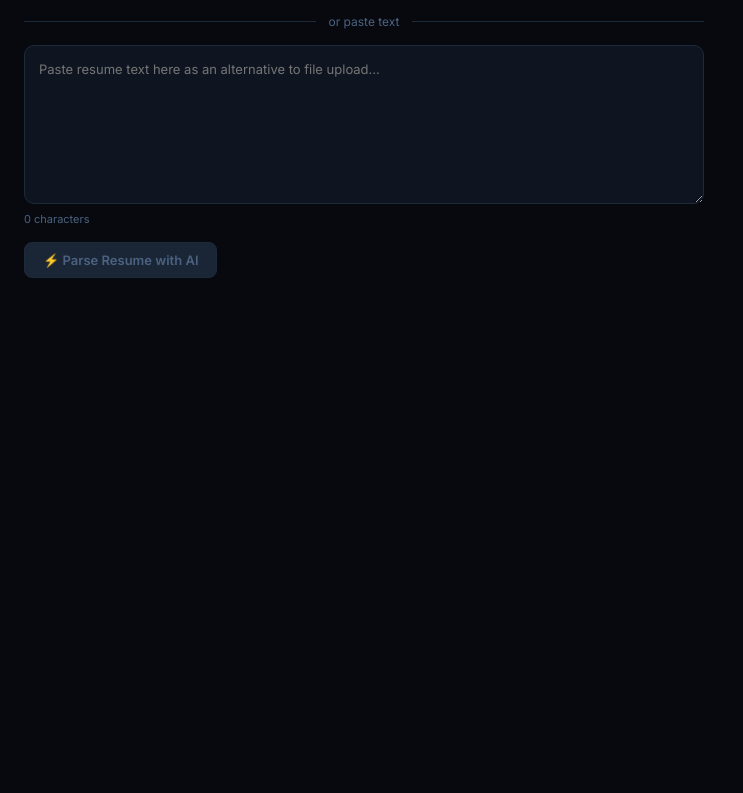
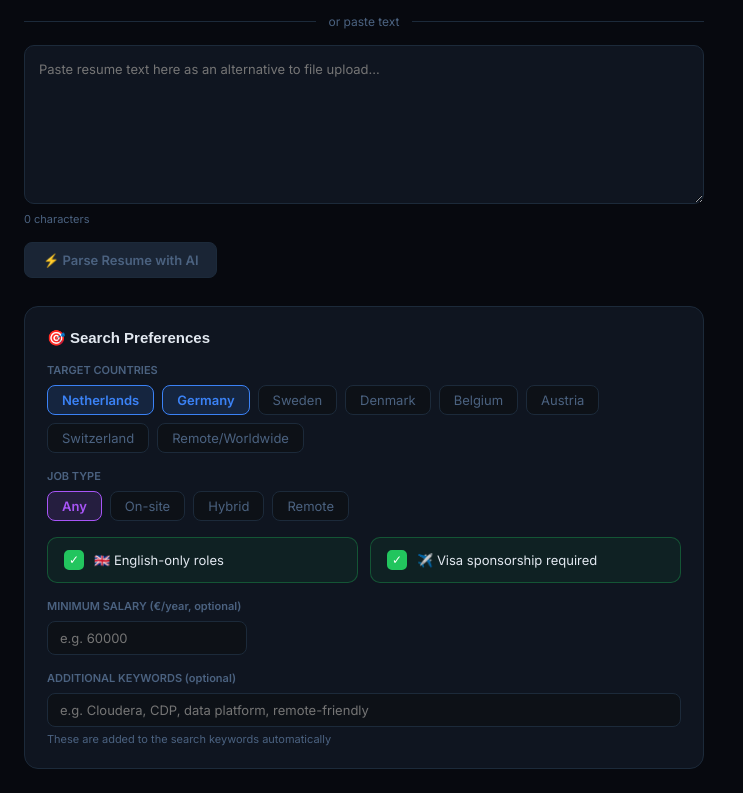
Before and after one commit to Nicky1411/jobagent-frontend-React-web-app-, a React (Create React App) app: page / in a window 1280 px wide. Shown: the part 359-1152 px from the top of the page, without its empty margins (0-743 px from the left). Before the commit the page ends 800 px from the top, so only its background shows below. Built offline with nearby package versions, Linux system fonts and the light colour scheme.

Commit message:
Implement user preferences for job search
Added user preferences state for job search customization.

```diff
--- a/src/App.js
+++ b/src/App.js
@@ -118,6 +118,15 @@ export default function App() {
   const [parsing, setParsing] = useState(false);
   const [parseError, setParseError] = useState("");
   const [resumeFile, setResumeFile] = useState(null);
+  const [prefs, setPrefs] = useState({
+    countries: ["Netherlands", "Germany"],
+    jobType: "any",
+    salaryMin: "",
+    englishOnly: true,
+    visaSponsorship: true,
+    customKeywords: "",
+    sources: ["arbeitnow", "remotive", "weworkremotely", "themuse", "adzuna"],
+  });
 
   // Jobs
   const [jobs, setJobs] = useState(DEMO_JOBS);
@@ -207,7 +216,14 @@ export default function App() {
       const r = await fetch(`${BACKEND_URL}/search`, {
         method: "POST",
         headers: { "Content-Type": "application/json" },
-        body: JSON.stringify({ keywords: searchKeywords, profile: parsedProfile || {}, sources: ["arbeitnow","remotive","weworkremotely","themuse","stepstone","bundesagentur","adzuna"], adzuna_app_id: "e54fec0b", adzuna_app_key: "3b1268098a6185accb5ac6e4d663c02d" }),
+        body: JSON.stringify({
+              keywords: searchKeywords + (prefs.customKeywords ? " " + prefs.customKeywords : ""),
+              profile: parsedProfile || {},
+              preferences: prefs,
+              sources: prefs.sources,
+              adzuna_app_id: "e54fec0b",
+              adzuna_app_key: "3b1268098a6185accb5ac6e4d663c02d"
+            }),
         signal: AbortSignal.timeout(5000),
       });
       const d = await r.json();
@@ -554,13 +570,27 @@ Packer.toBuffer(doc).then(buf => {
     addLog(`👤 Profile: ${parsedProfile.name} — ${parsedProfile.title}`);
     addLog("🔍 Searching job boards in parallel...");
     try {
+      // Build keywords from profile + preferences
+      const profileTitle = parsedProfile.title?.toLowerCase() || "";
+      const topSkills = parsedProfile.skills?.slice(0, 3).join(" ").toLowerCase() || "";
+      const customKw = prefs.customKeywords ? " " + prefs.customKeywords : "";
+      const locationKw = prefs.countries.filter(c => c !== "Remote/Worldwide").slice(0, 2).join(" OR ").toLowerCase();
+      const keywords = `${profileTitle} ${topSkills}${customKw} ${locationKw}`.trim();
+
+      addLog(`🔑 Keywords: "${keywords}"`);
+      addLog(`📍 Targets: ${prefs.countries.join(", ")}`);
+      addLog(`${prefs.visaSponsorship ? "✈️ Visa sponsorship required" : "📋 Visa sponsorship optional"}`);
+      addLog(`${prefs.englishOnly ? "🇬🇧 English-only roles" : "🌍 All language roles"}`);
+
       const r = await fetch(`${BACKEND_URL}/agent/run`, {
         method: "POST",
         headers: { "Content-Type": "application/json" },
         body: JSON.stringify({
           profile: parsedProfile,
           state: agentState || {},
-          sources: ["arbeitnow","remotive","weworkremotely","themuse","adzuna"],
+          preferences: prefs,
+          keywords,
+          sources: prefs.sources,
           adzuna_app_id: "e54fec0b",
           adzuna_app_key: "3b1268098a6185accb5ac6e4d663c02d",
         }),
@@ -686,6 +716,73 @@ Packer.toBuffer(doc).then(buf => {
                 <Btn onClick={() => parseProfile()} disabled={parsing || (!resumeFile && (!resumeRaw || resumeRaw.trim().length < 20))} color={C.accent}>
                   {parsing ? <><span className="spin">⟳</span> Parsing with AI…</> : "⚡ Parse Resume with AI"}
                 </Btn>
+
+                {/* Search Preferences */}
+                <div style={{ marginTop: 28, background: C.card, border: `1px solid ${C.border}`, borderRadius: 14, padding: 22 }}>
+                  <div style={{ fontFamily: "Outfit, sans-serif", fontWeight: 700, fontSize: 15, marginBottom: 16 }}>🎯 Search Preferences</div>
+
+                  {/* Target Countries */}
+                  <div style={{ marginBottom: 16 }}>
+                    <div style={{ fontSize: 11, color: C.muted, marginBottom: 8, fontWeight: 600 }}>TARGET COUNTRIES</div>
+                    <div style={{ display: "flex", flexWrap: "wrap", gap: 8 }}>
+                      {["Netherlands", "Germany", "Sweden", "Denmark", "Belgium", "Austria", "Switzerland", "Remote/Worldwide"].map(c => {
+                        const active = prefs.countries.includes(c);
+                        return (
+                          <div key={c} onClick={() => setPrefs(p => ({ ...p, countries: active ? p.countries.filter(x => x !== c) : [...p.countries, c] }))}
+                            style={{ background: active ? C.accent + "25" : C.surface, border: `1px solid ${active ? C.accent : C.border}`, borderRadius: 8, padding: "6px 14px", cursor: "pointer", fontSize: 13, color: active ? C.accent : C.muted, fontWeight: active ? 600 : 400, transition: "all .15s" }}>
+                            {c}
+                          </div>
+                        );
+                      })}
+                    </div>
+                  </div>
+
+                  {/* Job Type */}
+                  <div style={{ marginBottom: 16 }}>
+                    <div style={{ fontSize: 11, color: C.muted, marginBottom: 8, fontWeight: 600 }}>JOB TYPE</div>
+                    <div style={{ display: "flex", gap: 8 }}>
+                      {[["any", "Any"], ["onsite", "On-site"], ["hybrid", "Hybrid"], ["remote", "Remote"]].map(([val, label]) => (
+                        <div key={val} onClick={() => setPrefs(p => ({ ...p, jobType: val }))}
+                          style={{ background: prefs.jobType === val ? C.purple + "25" : C.surface, border: `1px solid ${prefs.jobType === val ? C.purple : C.border}`, borderRadius: 8, padding: "6px 14px", cursor: "pointer", fontSize: 13, color: prefs.jobType === val ? C.purple : C.muted, fontWeight: prefs.jobType === val ? 600 : 400 }}>
+                          {label}
+                        </div>
+                      ))}
+                    </div>
+                  </div>
+
+                  {/* Toggles */}
+                  <div style={{ display: "grid", gridTemplateColumns: "1fr 1fr", gap: 12, marginBottom: 16 }}>
+                    {[
+                      ["englishOnly", "English-only roles", "🇬🇧"],
+                      ["visaSponsorship", "Visa sponsorship required", "✈️"],
+                    ].map(([key, label, icon]) => (
+                      <div key={key} onClick={() => setPrefs(p => ({ ...p, [key]: !p[key] }))}
+                        style={{ background: prefs[key] ? C.green + "12" : C.surface, border: `1px solid ${prefs[key] ? C.green + "50" : C.border}`, borderRadius: 10, padding: "12px 16px", cursor: "pointer", display: "flex", alignItems: "center", gap: 10 }}>
+                        <div style={{ width: 20, height: 20, borderRadius: 5, background: prefs[key] ? C.green : "transparent", border: `2px solid ${prefs[key] ? C.green : C.muted}`, display: "flex", alignItems: "center", justifyContent: "center", fontSize: 12, color: "#fff", flexShrink: 0 }}>
+                          {prefs[key] ? "✓" : ""}
+                        </div>
+                        <span style={{ fontSize: 13, color: prefs[key] ? C.text : C.muted }}>{icon} {label}</span>
+                      </div>
+                    ))}
+                  </div>
+
+                  {/* Min Salary */}
+                  <div style={{ marginBottom: 16 }}>
+                    <div style={{ fontSize: 11, color: C.muted, marginBottom: 8, fontWeight: 600 }}>MINIMUM SALARY (€/year, optional)</div>
+                    <input value={prefs.salaryMin} onChange={e => setPrefs(p => ({ ...p, salaryMin: e.target.value }))}
+                      placeholder="e.g. 60000"
+                      style={{ width: 200, background: C.surface, border: `1px solid ${C.border}`, borderRadius: 8, padding: "8px 12px", color: C.text, fontSize: 13 }} />
+                  </div>
+
+                  {/* Custom keywords */}
+                  <div>
+                    <div style={{ fontSize: 11, color: C.muted, marginBottom: 8, fontWeight: 600 }}>ADDITIONAL KEYWORDS (optional)</div>
+                    <input value={prefs.customKeywords} onChange={e => setPrefs(p => ({ ...p, customKeywords: e.target.value }))}
+                      placeholder="e.g. Cloudera, CDP, data platform, remote-friendly"
+                      style={{ width: "100%", background: C.surface, border: `1px solid ${C.border}`, borderRadius: 8, padding: "8px 12px", color: C.text, fontSize: 13 }} />
+                    <div style={{ fontSize: 11, color: C.muted, marginTop: 5 }}>These are added to the search keywords automatically</div>
+                  </div>
+                </div>
 
                 {parsedProfile && (
                   <div className="fade" style={{ marginTop: 20, background: C.card, border: `1px solid ${C.green}40`, borderRadius: 12, padding: 20 }}>
```
